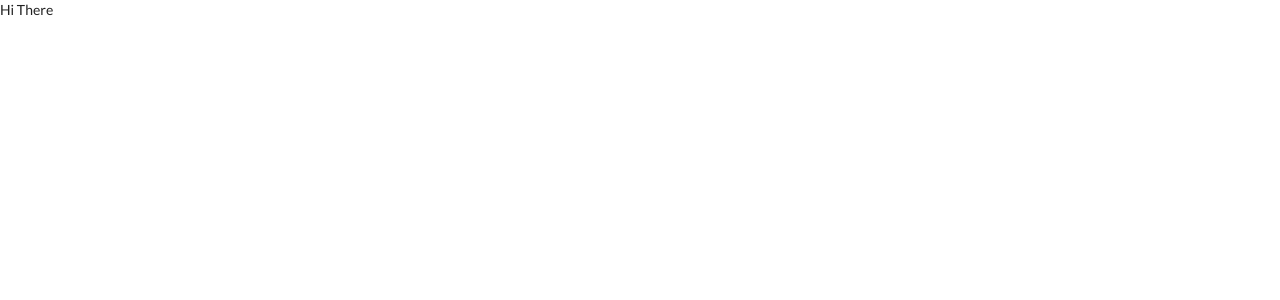
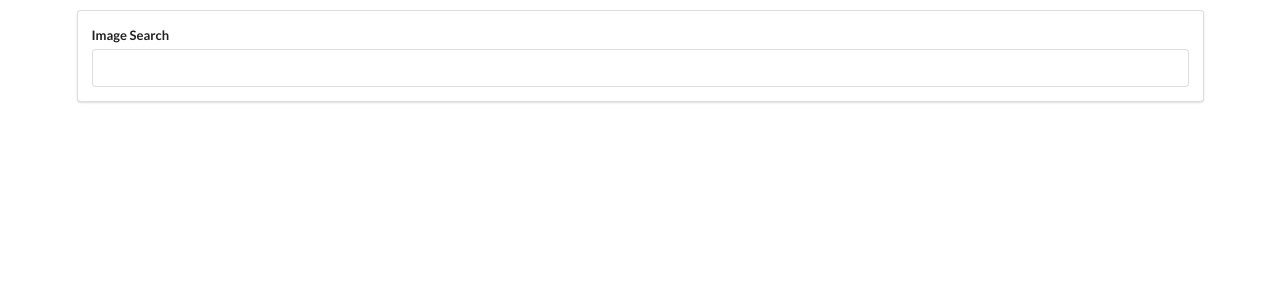
Before and after one commit to sefatanam/react-flow, a React (Create React App) app in the folder jsx/: page / in a window 1280 px wide. Shown: the top 300 px of the page. Built offline with nearby package versions, Linux system fonts and the light colour scheme.

Commit message:
implement search bar

```diff
--- /dev/null
+++ b/jsx/src/components/App.js
@@ -0,0 +1,22 @@
+import React from 'react';
+import SearchBar from "./SearchBar";
+
+
+class App extends React.Component {
+
+
+    onSearchSubmit(term) {
+        console.log(term)
+    }
+
+    render() {
+        return (
+            <div className="ui container" style={{marginTop: '10px'}}>
+                <SearchBar onSubmit={this.onSearchSubmit}/>
+            </div>
+        );
+    }
+}
+
+
+export default App;
--- /dev/null
+++ b/jsx/src/components/SearchBar.js
@@ -0,0 +1,26 @@
+import React from "react";
+
+class SearchBar extends React.Component {
+    state = {term: ''};
+
+    onFormSubmit = (event) => {
+        event.preventDefault();
+        this.props.onSubmit(this.state.term);
+    }
+
+    render() {
+        return (
+            <div className="ui segment">
+                <form className="ui form" onSubmit={this.onFormSubmit}>
+                    <div className="field">
+                        <label>Image Search</label>
+                        <input type="text" value={this.state.term}
+                               onChange={e => this.setState({term: e.target.value})}/>
+                    </div>
+                </form>
+            </div>
+        );
+    }
+}
+
+export default SearchBar;
--- a/jsx/src/index.js
+++ b/jsx/src/index.js
@@ -1,9 +1,5 @@
-// import react and react DOM
 import React from 'react';
 import ReactDOM from "react-dom";
-// create react component
-const App = () => {
-    return <div>Hi There</div>;
-};
-// take the react component and show in the screen
-ReactDOM.render(<App/> ,document.querySelector("#root"))
+import App from "./components/App";
+
+ReactDOM.render(<App/>, document.querySelector("#root"))
```
